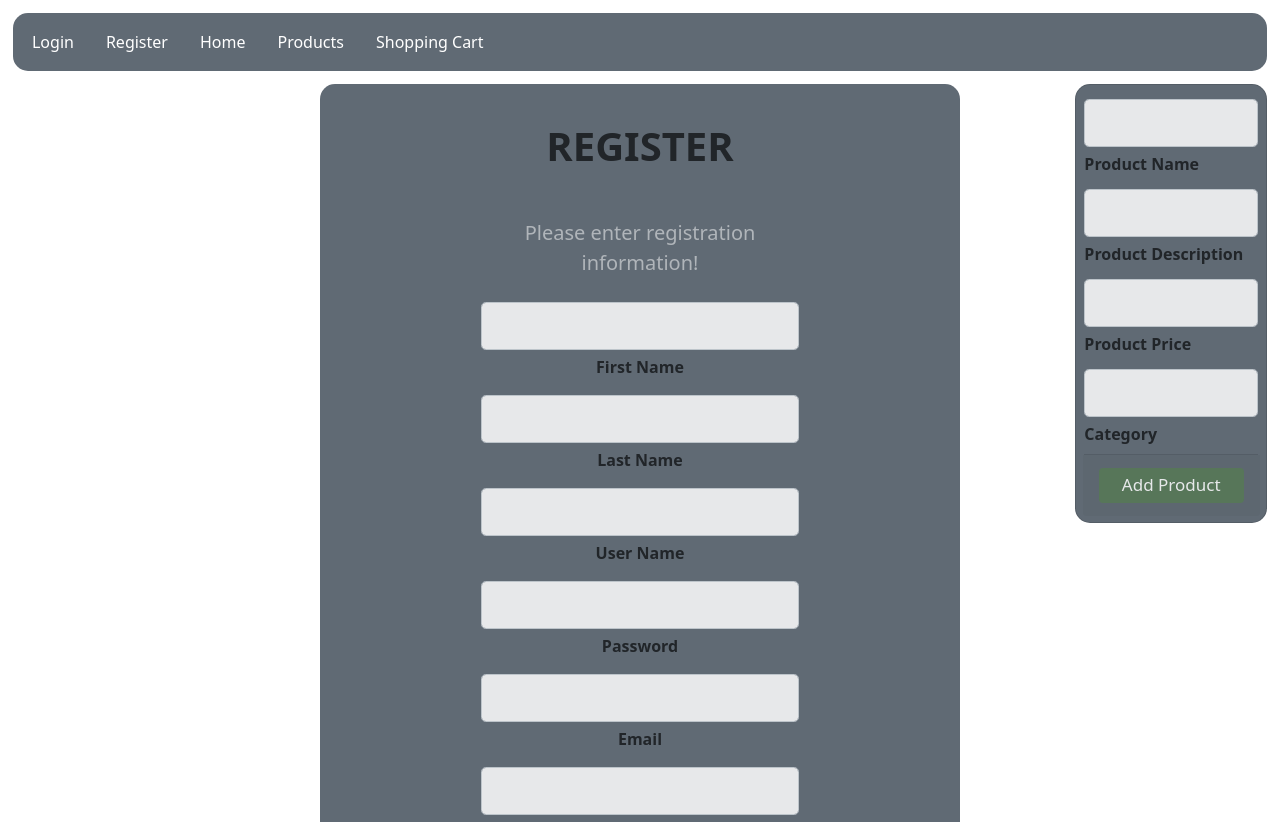
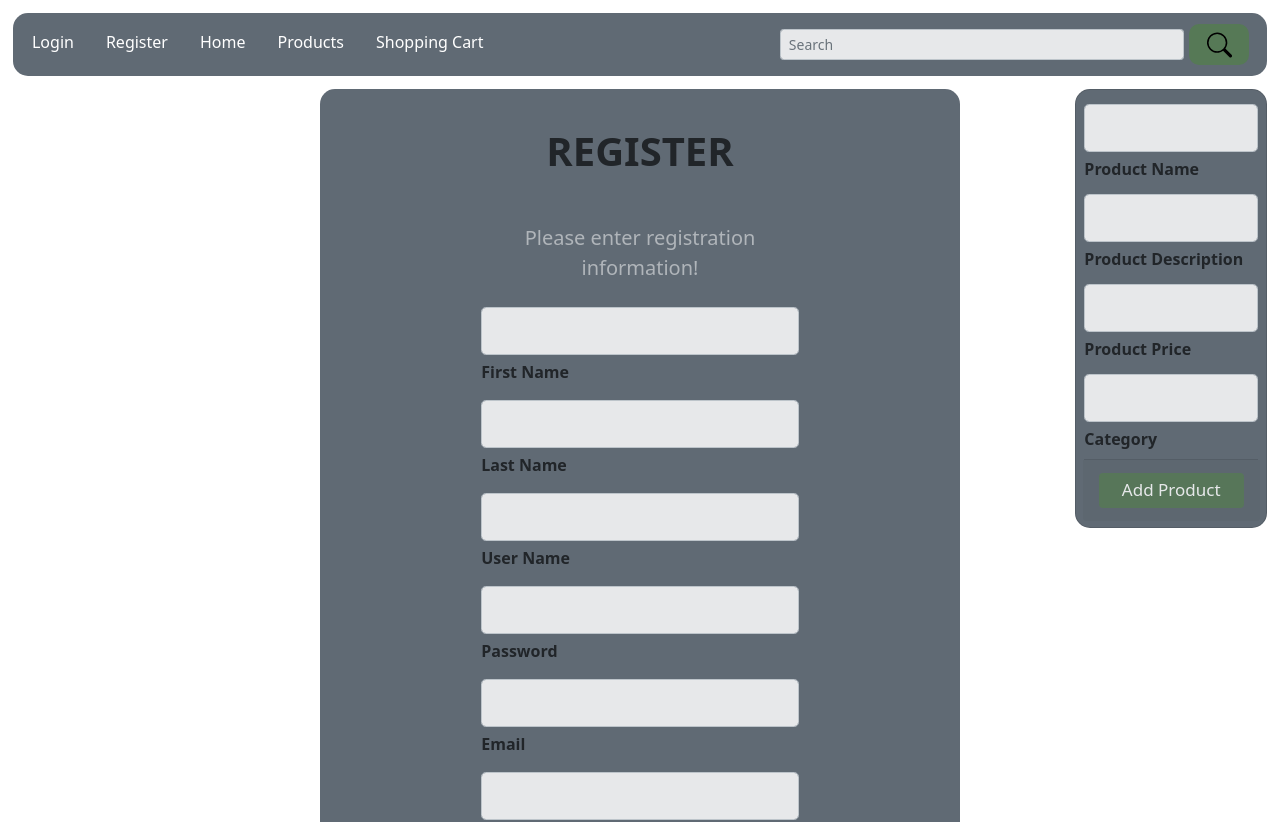
Before and after one commit to MarshallCass/Sports_Memorabilia_Front_End, a React (Create React App) app: page /Register in a window 1280 px wide. Shown: the top 822 px of the page. Built offline with nearby package versions, Linux system fonts and the light colour scheme; no server answers.

Commit message:
layed out search-bar in navBar

```diff
--- a/src/Components/App.jsx
+++ b/src/Components/App.jsx
@@ -67,12 +67,17 @@ class App extends Component {
     }
 
     getAllProducts = async () => {
-        console.log()
         let response = await axios.get('https://localhost:44394/api/Product/')
-        console.log()
         this.setState({
             products: response.data
         });
+    }
+
+    addNewProduct = async () => {
+        let response = await axios.post('https://localhost:44394/api/Product/')
+        this.setState({
+            products: response.data
+        })
     }
 
     render() {
--- a/src/Components/CreateProduct/CreateProduct.jsx
+++ b/src/Components/CreateProduct/CreateProduct.jsx
@@ -21,16 +21,16 @@ class Register extends Component {
     handleSubmit = (event) => {
         event.preventDefault();
         const user = {
-            productname: this.state.productname,
-            productdescription: this.state.productdescription,
-            productprice:this.state.productprice,
+            productName: this.state.productName,
+            productDescription: this.state.productDescription,
+            productPrice:this.state.productPrice,
             category: this.state.category,
         };
         this.props.registerNewUser(user);
         this.setState({
-            productname: "",
-            productdescription: "",
-            productprice: "",
+            productName: "",
+            productDescription: "",
+            productPrice: "",
             category: "",
         });
     }
@@ -39,13 +39,13 @@ class Register extends Component {
         return (
             <div class="card position-absolute end-0 translate-middle-" style={{width: "15%"}}>
                 <ul class="list-group list-group-flush">
-                    <input type="text" name = "productname" id="typeProductNameX" class="form-control form-control-lg" onChange={this.handleChange} value={this.state.productname} />
+                    <input type="text" name = "productname" id="typeProductNameX" class="form-control form-control-lg" onChange={this.handleChange} value={this.state.productName} />
                     <label class="form-label fs-6 fw-bold" for="typeProductNameX">Product Name</label>
-                    <input type="text" name = "productdescription" id="typeProductDescriptionX" class="form-control form-control-lg" onChange={this.handleChange} value={this.state.productdescription} />
+                    <input type="text" name = "productdescription" id="typeProductDescriptionX" class="form-control form-control-lg" onChange={this.handleChange} value={this.state.productDescription} />
                     <label class="form-label fs-6 fw-bold" for="typeProductDescriptionX">Product Description</label>
-                    <input type="text" name = "productprice" id="typeProductPriceX" class="form-control form-control-lg" onChange={this.handleChange} value={this.state.productprice} />
+                    <input type="text" name = "productprice" id="typeProductPriceX" class="form-control form-control-lg" onChange={this.handleChange} value={this.state.productPrice} />
                     <label class="form-label fs-6 fw-bold" for="typeProductPriceX">Product Price</label>
-                    <input type="text" name = "category" id="typeProductCategoryX" class="form-control form-control-lg" onChange={this.handleChange} value={this.state.productcategory} />
+                    <input type="text" name = "category" id="typeProductCategoryX" class="form-control form-control-lg" onChange={this.handleChange} value={this.state.productCategory} />
                     <label class="form-label fs-6 fw-bold" for="typeProductCategoryX">Category</label>
                 </ul>
                 <div class="card-footer">
--- a/src/Components/Login/Login.css
+++ b/src/Components/Login/Login.css
@@ -42,16 +42,6 @@ button[type="submit"] {
 button[type="submit"]:hover {
   background-color: #45a049;
 }
-h1 {
-  text-align: center;
-}
-h2 {
-
-  margin-left: 30px;
-}
-p {
-  text-align: center;
-}
 
 .col {
   float: right;
--- a/src/Components/Login/Login.jsx
+++ b/src/Components/Login/Login.jsx
@@ -57,7 +57,7 @@ class Login extends Component {
                     <label className="form-label fs-5 fw-bold" for="typePasswordX">Password</label>
                   </div>
                   <div>
-                  <button class="btn btn-outline-light btn-lg px-5 fw-" type="submit">Login</button>
+                  <button class="btn btn-outline-light btn-lg px-5" type="submit">Login</button>
                   </div>
                   <div>
                   <Link to ='/Register'>
--- a/src/Components/NavBar/NavBar.css
+++ b/src/Components/NavBar/NavBar.css
@@ -28,18 +28,73 @@ nav a {
     background-color: black;
     color: #F1F1F1;
     }
-    #nav a.active {
+#nav a.active {
     background-color: #F1F1F1;
     color: white;
     }
-    .content {
+.content {
     padding: 16px;
     }
-    .sticky {
+.sticky {
     position: fixed;
     top: 0;
     width: 100%;
     }
-    .sticky + .content {
+.sticky + .content {
     padding-top: 60px;
     }
+
+.form-outline{
+        text-align: left;
+      }
+
+.search-bar{
+    margin-inline-start: 60%;
+    padding: 8px 15px;
+    max-width: 40%;
+    position: relative;
+
+
+}
+
+    /* style inputs and link buttons */
+input,
+ .btn {
+    width: 100%;
+    padding: 5%;
+    border: none;
+    border-radius: 4px;
+    margin: 5px 0;
+    opacity: 0.85;
+    display: inline-block;
+    font-size: 17px;
+    line-height: 10px;
+    text-decoration: none; /* remove underline from anchors */
+}
+
+input:hover,
+ .btn:hover {
+    opacity: 1;
+}
+
+/* style the submit button */
+button-nav[type="submit"] {
+    border-radius: 10px;
+    padding: 6px 5px 5px 18px;
+    background-color: #567956;
+    color: black;
+    cursor: pointer;
+    width: 60px;
+    height: auto;
+}
+
+button-nav[type="submit"]:hover {
+    background-color: #45a049;
+    width: 50px;
+    border-radius: 10px;
+    padding: 6px 5px 5px 18px;
+    color: white;
+    cursor: pointer;
+    width: 60px;
+    height: auto;
+}
--- a/src/Components/NavBar/NavBar.jsx
+++ b/src/Components/NavBar/NavBar.jsx
@@ -1,6 +1,8 @@
 import React from 'react';
 import './NavBar.css';
 import { Link } from 'react-router-dom';
+
+
 
 function NavBar(props) {
     return (
@@ -22,6 +24,18 @@ function NavBar(props) {
                 <Link to ='/ShoppingCart'>
                     <li>Shopping Cart</li>
                 </Link>
+                <div className= "search-bar">
+                    <form >
+                        <input type="text" name="searchbar" placeholder="Search" id="typeSearchBarX" className="form-control form-control-sm" />
+                        <div>
+                        <button-nav className="btn btn-outline-light btn-lg" type="submit">
+                            <svg xmlns="http://www.w3.org/2000/svg" width="25" height="30" fill="currentColor" class="bi bi-search" viewBox="0 0 16 16">
+                                <path d="M11.742 10.344a6.5 6.5 0 1 0-1.397 1.398h-.001c.03.04.062.078.098.115l3.85 3.85a1 1 0 0 0 1.415-1.414l-3.85-3.85a1.007 1.007 0 0 0-.115-.1zM12 6.5a5.5 5.5 0 1 1-11 0 5.5 5.5 0 0 1 11 0z"/>
+                            </svg>
+                        </button-nav>
+                        </div>
+                    </form>
+                </div>
             </ul>
     </nav>
     )
```
